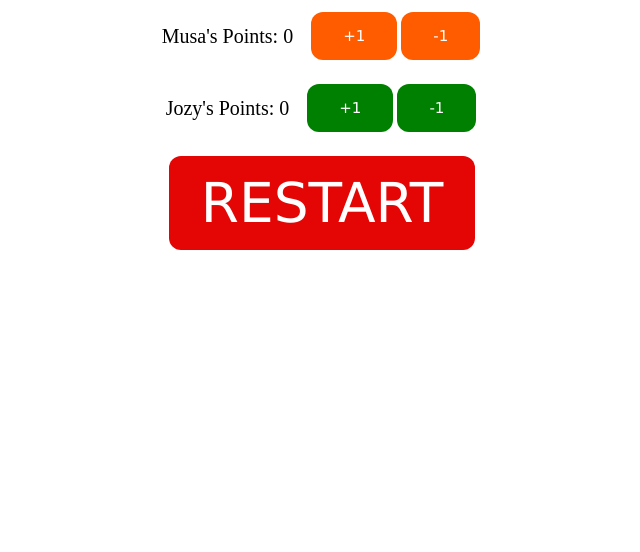
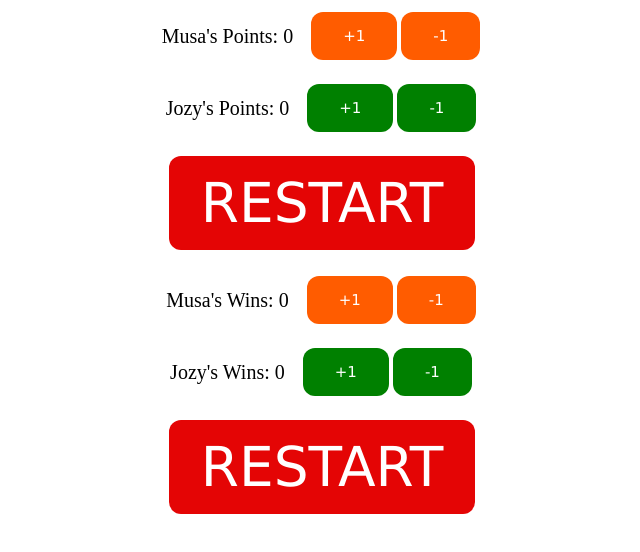
Before and after one commit to fguru06/Scoreboard, a plain HTML site: page index.html in a window 1280 px wide. Shown: the whole page, without its empty margins (318-958 px from the left). Drawn offline with Linux system fonts and the light colour scheme.

Commit message:
Copied literally exact same thing except changed the Points words to Wins. ( for the other javascript issues with points I added extra s.)

```diff
--- a/index.html
+++ b/index.html
@@ -77,6 +77,23 @@
             <button class="Restart"; onclick="resetPoints()">RESTART</button>
         </div>
     </div>
+    <br>
+    <!-- Second scoreboard -->
+    <div class="Buttons_and_Scoreboard">
+        <div style="display: flex; align-items: center; justify-content: center; margin-bottom: 16px;">
+            <span style="margin-right: 16px;">Musa's Wins: <span id="musaPointss">0</span></span>
+            <button class="Musabuttons" onclick="addMusaPointss()">+1</button>
+            <button class="Musabuttons" onclick="subtractMusaPointss();">-1</button>
+        </div>
+        <div style="display: flex; align-items: center; justify-content: center; margin-bottom: 16px;">
+            <span style="margin-right: 16px;">Jozy's Wins: <span id="jozyPointss">0</span></span>
+            <button class="Jozybuttons" onclick="addJozyPointss()">+1</button>
+            <button class="Jozybuttons" onclick="subtractJozyPointss()">-1</button>
+        </div>
+        <div style="text-align: center;">
+            <button class="Restart"; onclick="resetPointss()">RESTART</button>
+        </div>
+    </div>
 
 <script>
     function addMusaPoints() {
@@ -112,6 +129,39 @@
         jozyPointsElement.textContent = jozyPoints;
     }
 
+    function addMusaPointss() {
+        const musaPointsElement = document.getElementById('musaPointss');
+        let musaPoints = parseInt(musaPointsElement.textContent, 10);
+        musaPoints++;
+        musaPointsElement.textContent = musaPoints;
+    }
+
+    function subtractMusaPointss() {
+        const musaPointsElement = document.getElementById('musaPointss');
+        let musaPoints = parseInt(musaPointsElement.textContent, 10);
+        musaPoints--;
+        musaPointsElement.textContent = musaPoints;
+    }
+
+    function resetPointss() {
+        document.getElementById('musaPointss').textContent = '0';
+        document.getElementById('jozyPointss').textContent = '0';
+    }
+
+    function addJozyPointss() {
+        const jozyPointsElement = document.getElementById('jozyPointss');
+        let jozyPoints = parseInt(jozyPointsElement.textContent, 10);
+        jozyPoints++;
+        jozyPointsElement.textContent = jozyPoints;
+    }
+
+    function subtractJozyPointss() {
+        const jozyPointsElement = document.getElementById('jozyPointss');
+        let jozyPoints = parseInt(jozyPointsElement.textContent, 10);
+        jozyPoints--;
+        jozyPointsElement.textContent = jozyPoints;
+    }
+
 
 </script>
 </body>
```
